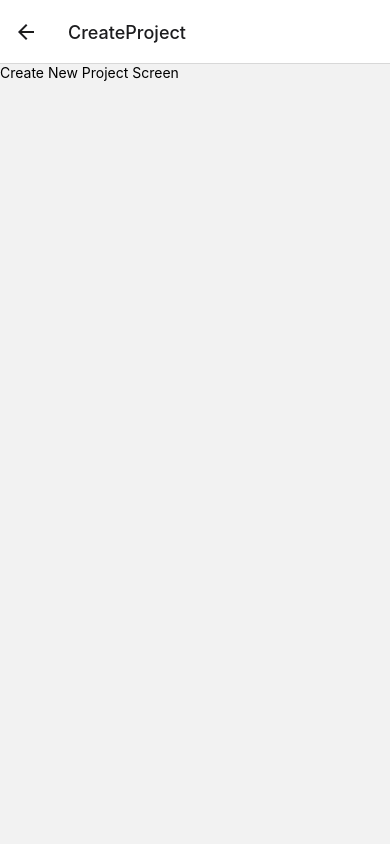
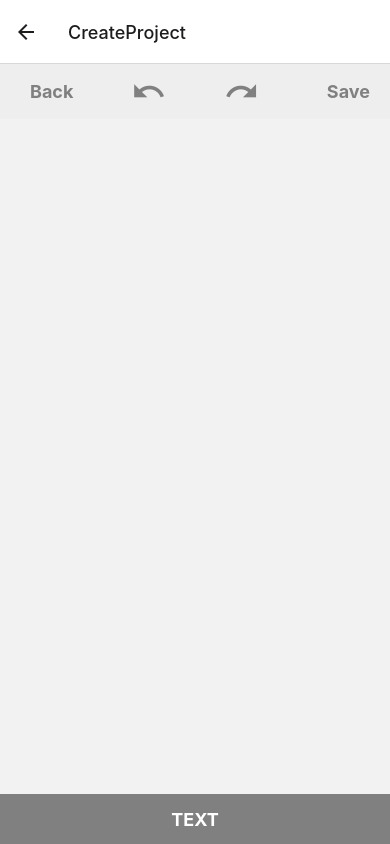
Before and after one commit to priyanshuharshbodhi1/canvas-editor, a React Native app: screen /CreateProject in a window 390 px wide. Built offline with nearby package versions, Linux system fonts and the light colour scheme.

Commit message:
created top and bottom bar in Create Porject

```diff
--- a/App.js
+++ b/App.js
@@ -42,6 +42,6 @@ const styles = StyleSheet.create({
     flex: 1,
     backgroundColor: "#fff",
     alignItems: "center",
-    justifyContent: "center",
+    justifyContent: "space-evenly"
   },
 });
--- a/package.json
+++ b/package.json
@@ -17,6 +17,7 @@
     "react": "18.2.0",
     "react-dom": "18.2.0",
     "react-native": "0.72.5",
+    "react-native-vector-icons": "^10.0.0",
     "react-native-web": "~0.19.6"
   },
   "devDependencies": {
--- a/screens/CreateProject.jsx
+++ b/screens/CreateProject.jsx
@@ -1,10 +1,89 @@
-import React from 'react';
-import { View, Text } from 'react-native';
+import React from "react";
+import { View, Text, TouchableOpacity, StyleSheet } from "react-native";
+import Icon from 'react-native-vector-icons/MaterialIcons';
 
-export default function CreateProject() {
+export default function CreateProject({ navigation }) {
+  const handleBack = () => {
+    navigation.goBack();
+  };
+
+
+  const handleUndo = () => {
+
+  };
+
+
+  const handleRedo = () => {
+
+  };
+
+
+  const handleSave = () => {
+
+  };
+
+  const handleText = () => {
+
+  };
+
   return (
-    <View>
-      <Text>Create New Project Screen</Text>
+    <View style={styles.container}>
+
+      <View style={styles.topBar}>
+        <TouchableOpacity onPress={handleBack}>
+          <Text style={styles.button}>Back</Text>
+        </TouchableOpacity>
+        <TouchableOpacity onPress={handleUndo}>
+          <Icon name="undo" size={35} color="grey" />
+        </TouchableOpacity>
+        <TouchableOpacity onPress={handleRedo}>
+          <Icon name="redo" size={35} color="grey" />
+        </TouchableOpacity>
+        <TouchableOpacity onPress={handleSave}>
+          <Text style={styles.button}>Save</Text>
+        </TouchableOpacity>
+      </View>
+
+      <View style={styles.space} />
+
+      <TouchableOpacity style={styles.bottomBar} onPress={handleText}>
+        <Text style={styles.bottomButton}>TEXT</Text>
+      </TouchableOpacity>
     </View>
   );
 }
+
+const styles = StyleSheet.create({
+    container: {
+        flex: 1,
+        justifyContent: 'space-between',
+      },
+  topBar: {
+    flexDirection: "row",
+    justifyContent: "space-between",
+    alignItems: "center",
+    backgroundColor: "#eee",
+    paddingVertical: 10,
+    paddingHorizontal: 20,
+  },
+  button: {
+    fontSize: 18,
+    fontWeight: "bold",
+    color: "grey",
+    marginLeft: 10,
+  },
+  space: {
+    flex: 1,
+  },
+  bottomBar: {
+    backgroundColor: 'grey',
+    alignItems: 'center',
+    justifyContent: 'center',
+    height: 50,
+  },
+  bottomButton: {
+    fontSize: 18,
+    fontWeight: 'bold',
+    color: 'white',
+  },
+});
```
Also changed, not shown: 1 other file (tests, documents, lock files or other folders).
